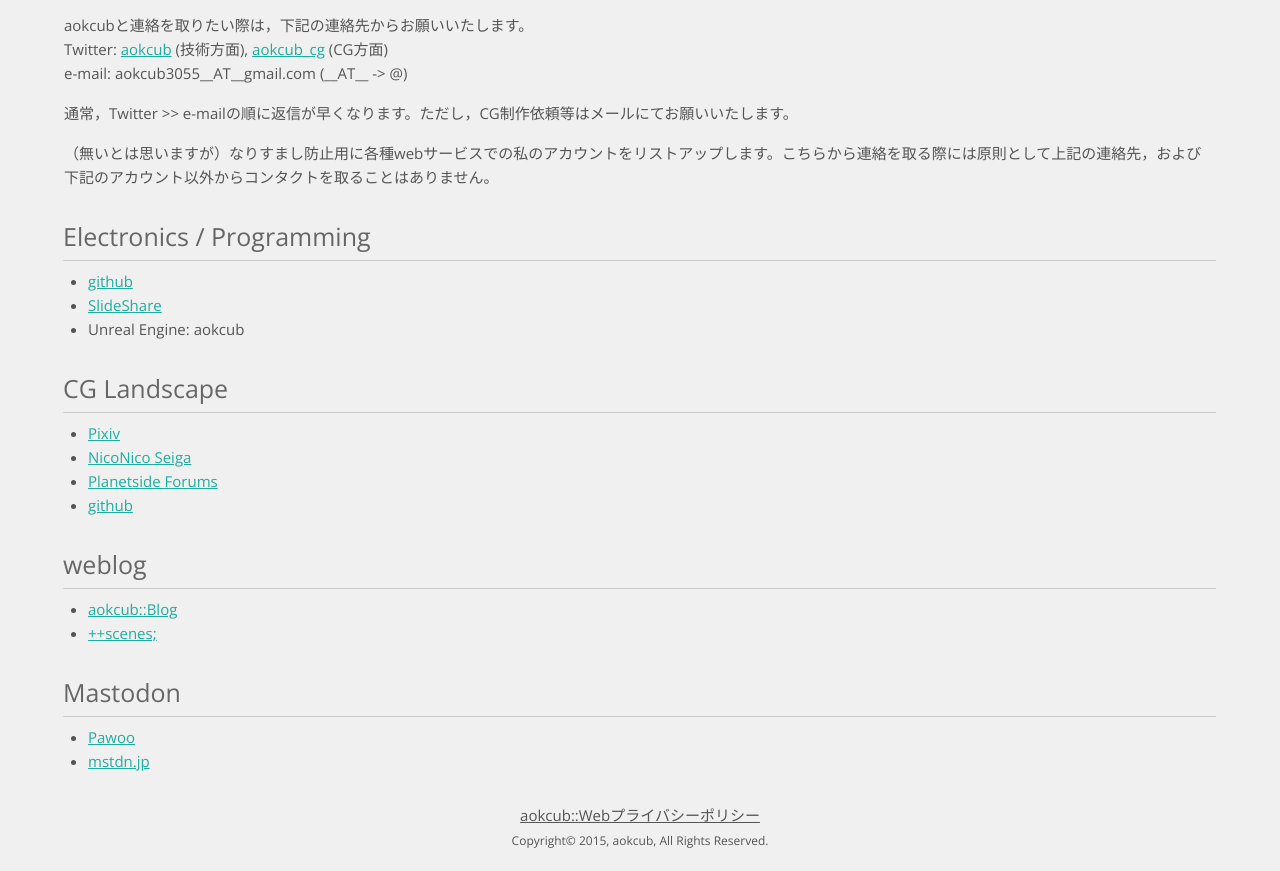
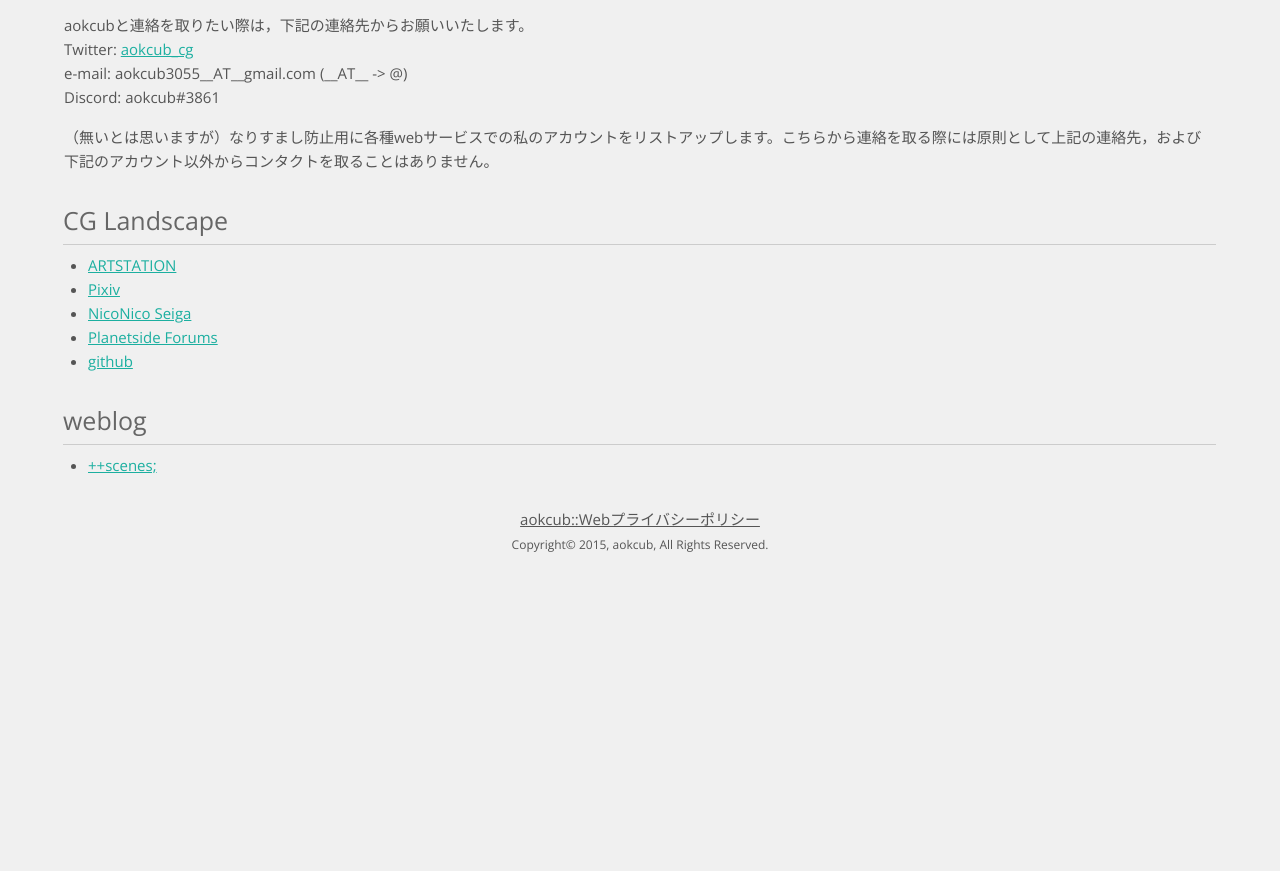
Before and after one commit to aokcubcg/aokcubcg.github.io, a plain HTML site: page link.html in a window 1280 px wide. Shown: the part 83-954 px from the top of the page. After the commit the page ends 800 px from the top, so only its background shows below. Drawn offline with nearby package versions, Linux system fonts and the light colour scheme.

Commit message:
Update contact

```diff
--- a/link.html
+++ b/link.html
@@ -28,28 +28,19 @@
 
         <p>
           aokcubと連絡を取りたい際は，下記の連絡先からお願いいたします。<br>
-          Twitter: <a href="https://twitter.com/aokcub">aokcub</a> (技術方面), <a href="https://twitter.com/aokcub_cg">aokcub_cg</a> (CG方面)<br>
-          e-mail: aokcub3055__AT__gmail.com (__AT__ -> @)
-        </p>
-
-        <p>
-          通常，Twitter >> e-mailの順に返信が早くなります。ただし，CG制作依頼等はメールにてお願いいたします。
+          Twitter: <a href="https://twitter.com/aokcub_cg">aokcub_cg</a><br>
+          e-mail: aokcub3055__AT__gmail.com (__AT__ -> @)<br>
+          Discord: aokcub#3861
         </p>
 
         <p>
         （無いとは思いますが）なりすまし防止用に各種webサービスでの私のアカウントをリストアップします。こちらから連絡を取る際には原則として上記の連絡先，および下記のアカウント以外からコンタクトを取ることはありません。
         </p>
 
-        <h2>Electronics / Programming</h2>
-
-        <ul>
-          <li><a href="https://github.com/aokcub">github</a></li>
-          <li><a href="http://www.slideshare.net/aokcub">SlideShare</a></li>
-          <li>Unreal Engine: aokcub</li></ul>
-
         <h2>CG Landscape</h2>
 
         <ul>
+          <li><a href="https://www.artstation.com/aokcub">ARTSTATION</a></li>
           <li><a href="http://pixiv.me/ao8722">Pixiv</a></li>
           <li><a href="http://seiga.nicovideo.jp/user/illust/19471525">NicoNico Seiga</a></li>
           <li><a href="http://www.planetside.co.uk/forums/index.php?action=profile;u=3797">Planetside Forums</a></li>
@@ -59,15 +50,9 @@
         <h2>weblog</h2>
 
         <ul>
-          <li><a href="http://aokcub.hateblo.jp">aokcub::Blog</a></li>
           <li><a href="http://incscenes.hateblo.jp">++scenes;</a></li>
         </ul>
 
-        <h2>Mastodon</h2>
-        <ul>
-          <li><a href="https://pawoo.net/@aokcub">Pawoo</a></li>
-          <li><a href="https://mstdn.jp/@aokcub">mstdn.jp</a></li>
-        </ul>
       </section>
 
       <footer class="text-centered" style="padding-bottom: 1.5em">
```
